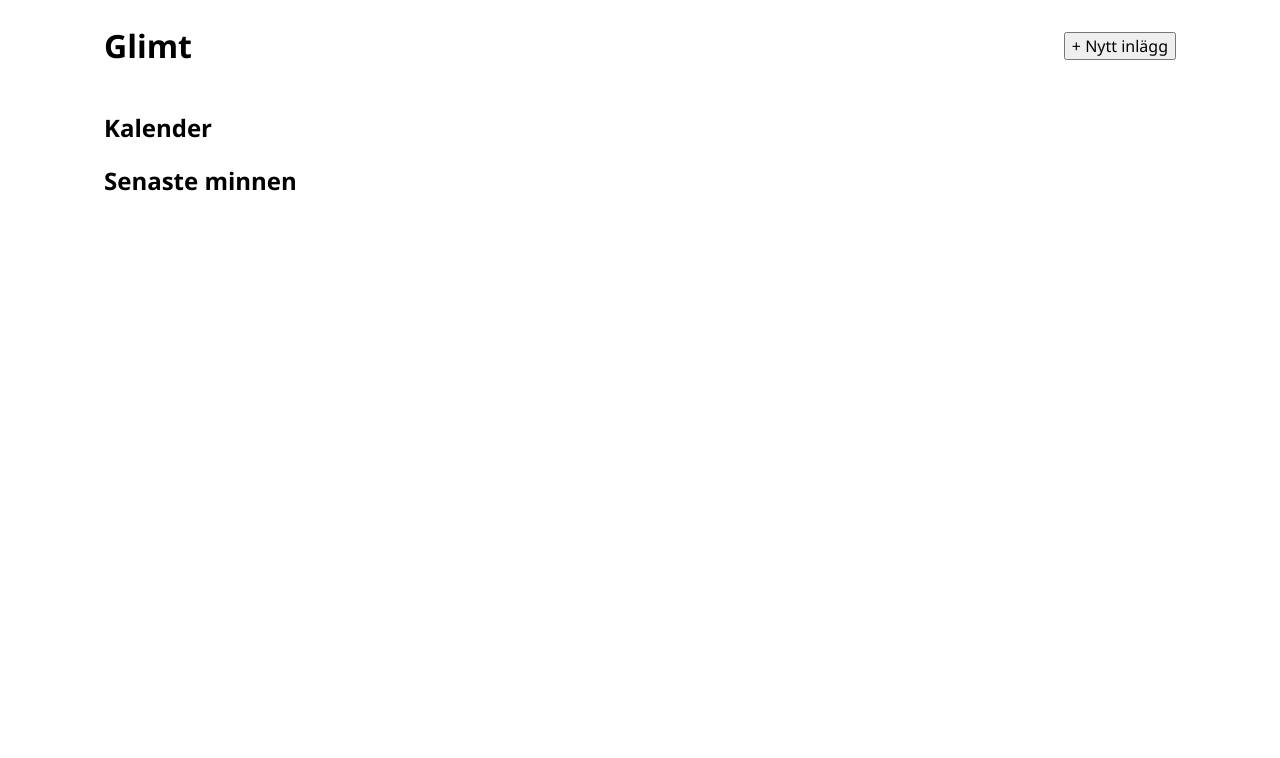
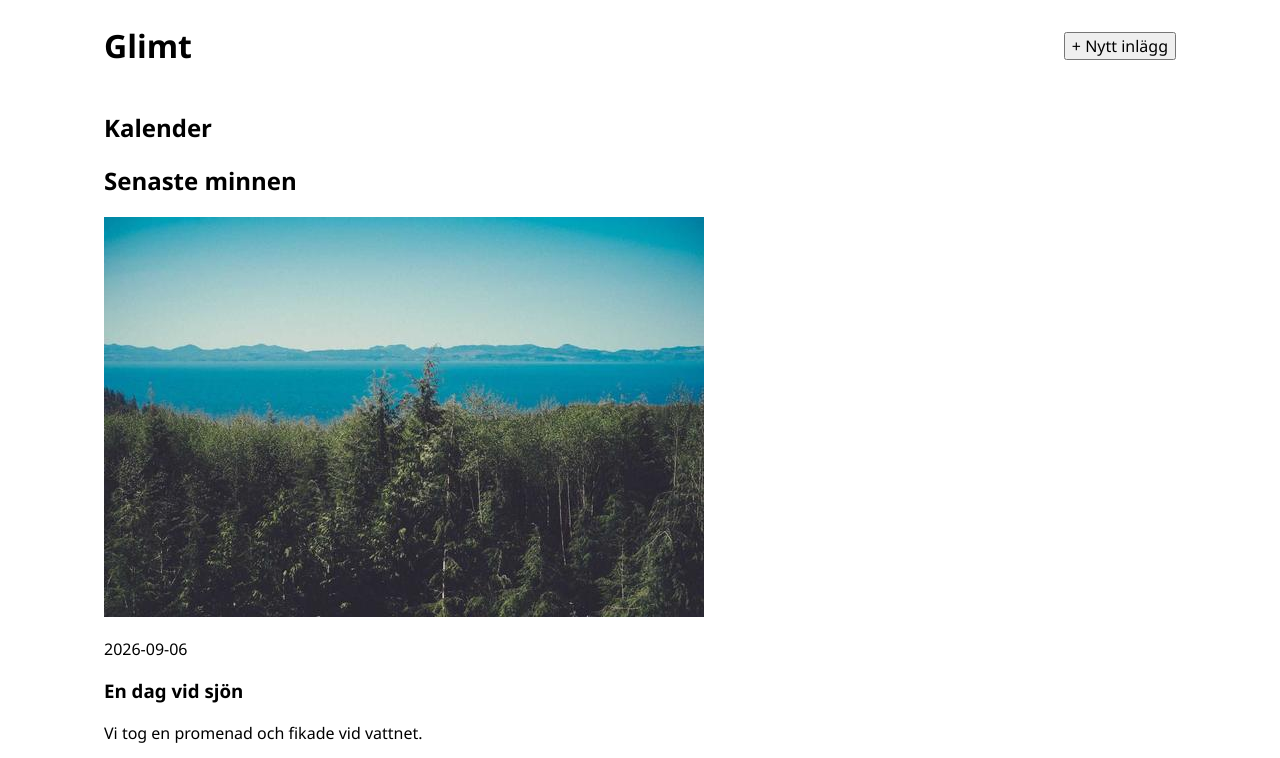
Before and after one commit to danielaldemir79/glimt-frontend, a React (Vite) app: page / in a window 1280 px wide. Shown: the top 758 px of the page. Built offline with nearby package versions, Linux system fonts and the light colour scheme.

Commit message:
Lägger till komponenter och testdata för minnen

```diff
--- a/src/App.jsx
+++ b/src/App.jsx
@@ -1,4 +1,23 @@
+import MemoryList from './components/MemoryList.jsx'
 import './App.css'
+
+// Testdata för minnen
+const memories = [
+  {
+    id: 1,
+    title: 'En dag vid sjön',
+    date: '2026-09-06',
+    description: 'Vi tog en promenad och fikade vid vattnet.',
+    image: '/images/lake.jpg',
+  },
+  {
+    id: 2,
+    title: 'Fika i stan',
+    date: '2026-09-08',
+    description: 'En lugn eftermiddag med kaffe och något gott.',
+    image: '/images/cafe.jpg',
+  },
+]
 
 function App() {
   return (
@@ -15,6 +34,8 @@ function App() {
 
         <section>
           <h2>Senaste minnen</h2>
+          {/* Skickar testdatan till listkomponenten */}
+          <MemoryList memories={memories} />
         </section>
       </main>
     </>
--- /dev/null
+++ b/src/components/MemoryCard.jsx
@@ -0,0 +1,15 @@
+function MemoryCard({ title, date, description, image }) {
+  return (
+    <article className="memory-card">
+      <img src={image} alt={title} />
+
+      <div>
+        <p>{date}</p>
+        <h3>{title}</h3>
+        <p>{description}</p>
+      </div>
+    </article>
+  )
+}
+
+export default MemoryCard
--- /dev/null
+++ b/src/components/MemoryList.jsx
@@ -0,0 +1,21 @@
+import MemoryCard from './MemoryCard.jsx'
+
+function MemoryList({ memories }) {
+  return (
+    <div className="memory-list">
+      {memories.map((memory) => (
+        <MemoryCard
+          // React använder key internt, den skickas inte som en vanlig prop
+          key={memory.id}
+
+          title={memory.title}
+          date={memory.date}
+          description={memory.description}
+          image={memory.image}
+        />
+      ))}
+    </div>
+  )
+}
+
+export default MemoryList
```
Also changed, not shown: public/images/cafe.jpg (added), public/images/lake.jpg (added).
